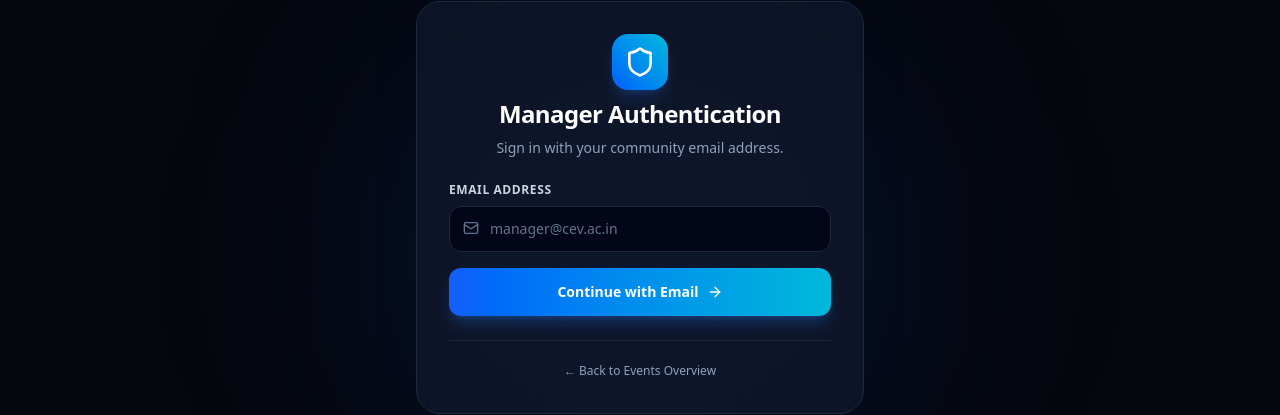
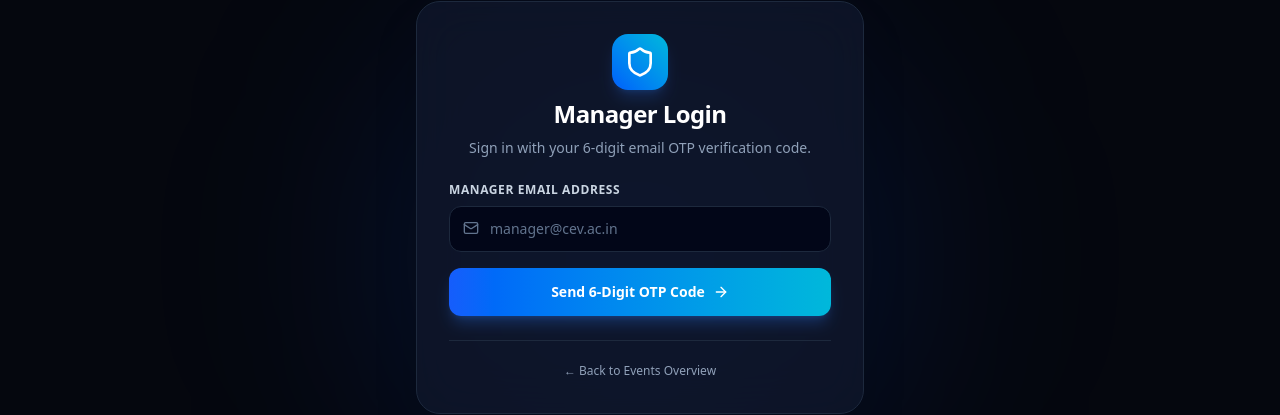
Before and after one commit to LordSA/event-manager, a Next.js app: page /login in a window 1280 px wide. Shown: the part 258-673 px from the top of the page. Built offline with nearby package versions, Linux system fonts and the light colour scheme; no server answers.

Commit message:
feat: implement 6-digit OTP email authentication and add AI chat assistant drawer

```diff
--- a/app/components/EventAiDrawer.tsx
+++ b/app/components/EventAiDrawer.tsx
@@ -29,7 +29,7 @@ export default function EventAiDrawer({
     {
       id: '1',
       sender: 'ai',
-      text: `Welcome! I can help you with details regarding **${eventTitle}**. Ask me about the venue, timings, prerequisites, or rules!`,
+      text: `Hey! 👋 Ask me anything about **${eventTitle}**! Venue, timings, prerequisites, or KTU points — I've got you covered!`,
       timestamp: new Date().toLocaleTimeString([], { hour: '2-digit', minute: '2-digit' }),
     },
   ]);
@@ -78,7 +78,7 @@ export default function EventAiDrawer({
       const errorMsg: Message = {
         id: (Date.now() + 1).toString(),
         sender: 'ai',
-        text: 'Sorry, I ran into an issue retrieving that detail. Please try asking again!',
+        text: "Hey, sorry! I ran into a quick glitch looking up that detail. Mind asking me one more time?",
         timestamp: new Date().toLocaleTimeString([], { hour: '2-digit', minute: '2-digit' }),
       };
       setMessages((prev) => [...prev, errorMsg]);
@@ -161,7 +161,7 @@ export default function EventAiDrawer({
               {loading && (
                 <div className="flex items-center space-x-2 text-slate-400 text-xs bg-slate-900/60 p-3 rounded-xl border border-slate-800 w-fit">
                   <div className="w-2 h-2 rounded-full bg-blue-500 animate-ping" />
-                  <span>Retrieving response...</span>
+                  <span>Looking that up for you...</span>
                 </div>
               )}
             </div>
@@ -173,7 +173,7 @@ export default function EventAiDrawer({
                   type="text"
                   value={inputMessage}
                   onChange={(e) => setInputMessage(e.target.value)}
-                  placeholder="Ask about schedule, venue, rules..."
+                  placeholder="Ask about schedule, venue, prerequisites..."
                   className="w-full bg-slate-900 text-white placeholder-slate-500 rounded-xl px-4 py-3 text-sm border border-slate-800 focus:outline-none focus:border-blue-500 transition-colors pr-12"
                 />
                 <button
--- a/app/login/page.tsx
+++ b/app/login/page.tsx
@@ -2,7 +2,7 @@
 
 import React, { useState, Suspense } from 'react';
 import { createClient } from '@/lib/supabase/client';
-import { Mail, ArrowRight, Shield, CheckCircle2, Lock } from 'lucide-react';
+import { Mail, ArrowRight, Shield, CheckCircle2, KeyRound } from 'lucide-react';
 import Link from 'next/link';
 import { useRouter, useSearchParams } from 'next/navigation';
 
@@ -28,15 +28,16 @@ function LoginForm() {
 
     try {
       const supabase = createClient();
+
+      // Request 6-digit OTP code to email
       const { error } = await supabase.auth.signInWithOtp({
         email,
         options: {
-          emailRedirectTo: `${window.location.origin}${redirectTo}`,
+          shouldCreateUser: false,
         },
       });
 
       if (error) {
-        // Handle unconfigured Supabase Auth in local dev gracefully
         if (error.message.includes('FetchError') || error.message.includes('placeholder')) {
           setStep('verify');
           setSuccessMsg(`Development mode active for ${email}. Enter code 123456 to continue.`);
@@ -45,7 +46,7 @@ function LoginForm() {
         }
       } else {
         setStep('verify');
-        setSuccessMsg(`Access code sent to ${email}. Check your inbox.`);
+        setSuccessMsg(`A 6-digit OTP verification code has been sent to ${email}. Check your inbox!`);
       }
     } catch (err: unknown) {
       const msg = err instanceof Error ? err.message : 'Failed to send OTP code';
@@ -71,20 +72,20 @@ function LoginForm() {
       });
 
       if (error) {
-        // Fallback for dev mode
         if (otpToken === '123456') {
           router.push(redirectTo);
           return;
         }
         throw error;
       }
+
       router.push(redirectTo);
     } catch (err: unknown) {
       if (otpToken === '123456') {
         router.push(redirectTo);
         return;
       }
-      const msg = err instanceof Error ? err.message : 'Invalid code entered';
+      const msg = err instanceof Error ? err.message : 'Invalid 6-digit OTP code';
       setError(msg);
     } finally {
       setLoading(false);
@@ -101,9 +102,9 @@ function LoginForm() {
           <div className="inline-flex p-3 rounded-2xl bg-gradient-to-tr from-blue-600 to-cyan-500 shadow-lg shadow-blue-500/20 mb-2">
             <Shield className="w-8 h-8 text-white" />
           </div>
-          <h1 className="text-2xl font-extrabold tracking-tight">Manager Authentication</h1>
+          <h1 className="text-2xl font-extrabold tracking-tight">Manager Login</h1>
           <p className="text-sm text-slate-400">
-            Sign in with your community email address.
+            Sign in with your 6-digit email OTP verification code.
           </p>
         </div>
 
@@ -124,7 +125,7 @@ function LoginForm() {
           <form onSubmit={handleSendOtp} className="space-y-4">
             <div>
               <label className="block text-xs font-semibold text-slate-300 uppercase tracking-wider mb-2">
-                Email Address
+                Manager Email Address
               </label>
               <div className="relative">
                 <input
@@ -144,7 +145,7 @@ function LoginForm() {
               disabled={loading}
               className="w-full py-3.5 px-4 rounded-xl bg-gradient-to-r from-blue-600 to-cyan-500 text-white font-bold text-sm shadow-lg shadow-blue-500/25 hover:opacity-95 transition-opacity flex items-center justify-center space-x-2 disabled:opacity-50"
             >
-              <span>{loading ? 'Sending code...' : 'Continue with Email'}</span>
+              <span>{loading ? 'Sending OTP code...' : 'Send 6-Digit OTP Code'}</span>
               <ArrowRight className="w-4 h-4" />
             </button>
           </form>
@@ -152,7 +153,7 @@ function LoginForm() {
           <form onSubmit={handleVerifyOtp} className="space-y-4">
             <div>
               <label className="block text-xs font-semibold text-slate-300 uppercase tracking-wider mb-2">
-                Enter Access Code
+                Enter 6-Digit OTP Code
               </label>
               <div className="relative">
                 <input
@@ -162,10 +163,13 @@ function LoginForm() {
                   placeholder="123456"
                   required
                   maxLength={6}
-                  className="w-full bg-slate-950 text-white placeholder-slate-500 rounded-xl pl-10 pr-4 py-3 text-sm border border-slate-800 focus:outline-none focus:border-blue-500 transition-colors text-center font-mono text-lg tracking-widest"
+                  className="w-full bg-slate-950 text-white placeholder-slate-500 rounded-xl pl-10 pr-4 py-3 text-sm border border-slate-800 focus:outline-none focus:border-blue-500 transition-colors text-center font-mono text-xl tracking-[0.4em]"
                 />
-                <Lock className="w-4 h-4 text-slate-500 absolute left-3.5 top-3.5" />
+                <KeyRound className="w-4 h-4 text-slate-500 absolute left-3.5 top-3.5" />
               </div>
+              <p className="text-[11px] text-slate-500 mt-2 text-center">
+                Check your email inbox for your 6-digit verification code.
+              </p>
             </div>
 
             <button
@@ -173,7 +177,7 @@ function LoginForm() {
               disabled={loading || otpToken.length < 6}
               className="w-full py-3.5 px-4 rounded-xl bg-gradient-to-r from-emerald-600 to-teal-500 text-white font-bold text-sm shadow-lg shadow-emerald-500/25 hover:opacity-95 transition-opacity flex items-center justify-center space-x-2 disabled:opacity-50"
             >
-              <span>{loading ? 'Verifying...' : 'Verify & Enter Portal'}</span>
+              <span>{loading ? 'Verifying OTP...' : 'Verify OTP & Login'}</span>
               <ArrowRight className="w-4 h-4" />
             </button>
 
@@ -182,7 +186,7 @@ function LoginForm() {
               onClick={() => setStep('email')}
               className="w-full py-2 text-xs text-slate-400 hover:text-white transition-colors"
             >
-              Change email address
+              Resend OTP or change email
             </button>
           </form>
         )}
```
Also changed, not shown: app/lib/data.ts (line endings or trailing spaces), 1 other file (tests, documents, lock files or other folders).
